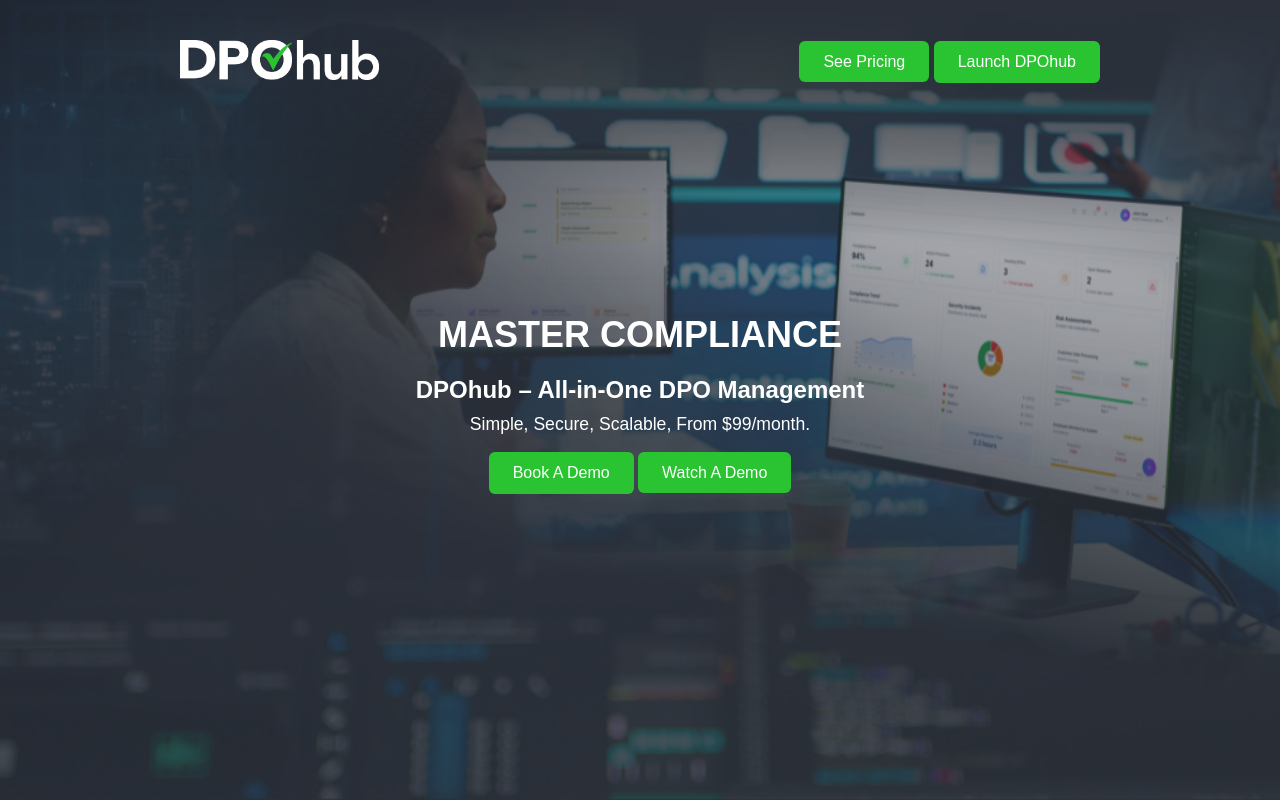
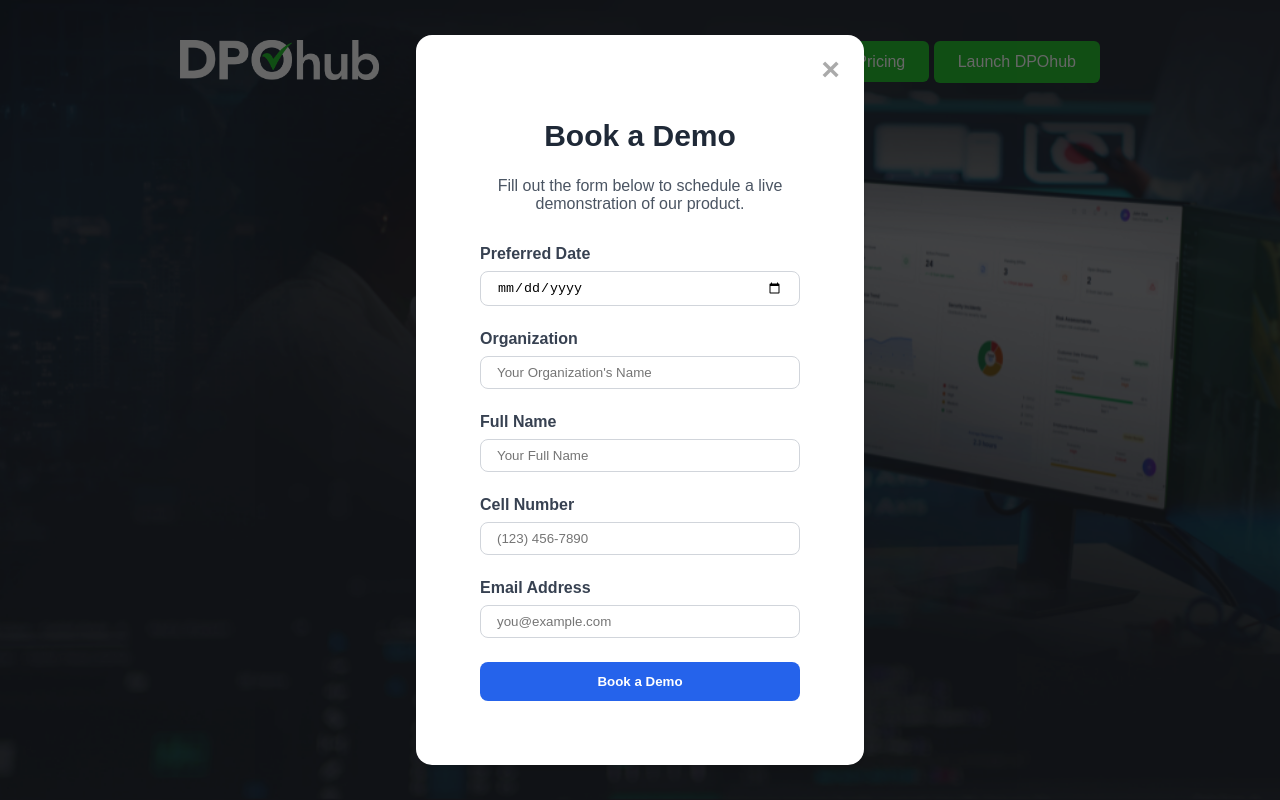
Before and after one commit to stkuwanda/static-web-app, a website: page public/index.html in a window 1280 px wide. Both pictures are taken after a click on the button "Book A Demo". Shown: the top 800 px of the page. Drawn offline with Linux system fonts and the light colour scheme.

Commit message:
initial setup of Book A Demo modal

```diff
--- a/public/index.html
+++ b/public/index.html
@@ -4,10 +4,87 @@
 		<meta charset="UTF-8" />
 		<meta name="viewport" content="width=device-width, initial-scale=1.0" />
 		<link rel="shortcut icon" type="image/x-icon" href="favicon.ico" />
+		<link rel="stylesheet" href="modal.css">
 		<link rel="stylesheet" href="style.css" />
 		<title>DPOhub – Master Your Data Protection Compliance</title>
 	</head>
 	<body>
+		<!-- The Modal -->
+		<div id="modal" class="modal">
+			<!-- Modal content/Booking Form -->
+			<div class="modal-content">
+				<span class="close-button">&times;</span>
+				<h1>Book a Demo</h1>
+				<p>
+					Fill out the form below to schedule a live demonstration of our
+					product.
+				</p>
+
+				<!-- Message box for success or error -->
+				<div id="message-box" class="hidden message-box">
+					Your demo request has been sent! We'll be in touch shortly.
+				</div>
+
+				<form id="booking-form">
+					<!-- Date Picker -->
+					<div class="form-group">
+						<label for="demo-date">Preferred Date</label>
+						<input type="date" id="demo-date" name="demo-date" required />
+					</div>
+
+					<!-- Organization Name -->
+					<div class="form-group">
+						<label for="organization">Organization</label>
+						<input
+							type="text"
+							id="organization"
+							name="organization"
+							placeholder="Your Organization's Name"
+							required
+						/>
+					</div>
+
+					<!-- Full Name -->
+					<div class="form-group">
+						<label for="full-name">Full Name</label>
+						<input
+							type="text"
+							id="full-name"
+							name="full-name"
+							placeholder="Your Full Name"
+							required
+						/>
+					</div>
+
+					<!-- Cell Number -->
+					<div class="form-group">
+						<label for="cell-number">Cell Number</label>
+						<input
+							type="tel"
+							id="cell-number"
+							name="cell-number"
+							placeholder="(123) 456-7890"
+							required
+						/>
+					</div>
+
+					<!-- Email Address -->
+					<div class="form-group">
+						<label for="email">Email Address</label>
+						<input
+							type="email"
+							id="email"
+							name="email"
+							placeholder="you@example.com"
+							required
+						/>
+					</div>
+
+					<!-- Submit Button -->
+					<button type="submit" class="submit-button">Book a Demo</button>
+				</form>
+			</div>
+		</div>
 		<header>
 			<nav class="hero-nav">
 				<div class="logo">
@@ -24,8 +101,12 @@
 					<h2>DPOhub – All-in-One DPO Management</h2>
 					<p>Simple, Secure, Scalable, From $99/month.</p>
 					<div class="cta-buttons">
-						<button class="btn">Book A Demo</button>
-						<a class="btn" href="https://youtube.com/@dpohub.africa?si=-o0dEOPP9q5nW-0b">Watch A Demo</a>
+						<button id="open-modal-btn" class="btn">Book A Demo</button>
+						<a
+							class="btn"
+							href="https://youtube.com/@dpohub.africa?si=-o0dEOPP9q5nW-0b"
+							>Watch A Demo</a
+						>
 					</div>
 				</div>
 			</section>
@@ -33,7 +114,10 @@
 
 		<section>
 			<h2 class="text-light text-center">Why Choose DPOhub?</h2>
-			<p class="text-light text-center" style="max-width: 800px; margin: 0 auto;">
+			<p
+				class="text-light text-center"
+				style="max-width: 800px; margin: 0 auto"
+			>
 				Compliance management doesn’t have to be complicated. MyDPO is a
 				powerful, intuitive platform designed to simplify how you manage
 				policies, risks, training, audits, and reports—all from one centralized
@@ -195,27 +279,71 @@
 							<li>24/7 Phone Support</li>
 							<li>On-Premise Option</li>
 						</ul>
-					<a class="btn text-center" href="https://wa.me/263783469825">Contact Sales</a>
+						<a class="btn text-center" href="https://wa.me/263783469825"
+							>Contact Sales</a
+						>
 					</div>
 				</div>
 			</section>
 		</div>
 
-
 		<footer>
 			<h3>Ready to simplify your compliance journey?</h3>
 			<div class="social-links">
-				<a href="https://x.com/DPOhub_africa?t=B4c0uG5_vnPtRqYCzAhjLw&s=09" target="_blank" style="color: inherit; text-decoration: none; margin-right: 10px;">
-					<svg width="20" height="20" viewBox="0 0 24 24" fill="none" style="vertical-align: middle;">
-						<rect x="3" y="3" width="18" height="18" rx="5" stroke="white" stroke-width="2" fill="none"/>
-						<path d="M8 8l8 8M16 8l-8 8" stroke="white" stroke-width="2" stroke-linecap="round"/>
+				<a
+					href="https://x.com/DPOhub_africa?t=B4c0uG5_vnPtRqYCzAhjLw&s=09"
+					target="_blank"
+					style="color: inherit; text-decoration: none; margin-right: 10px"
+				>
+					<svg
+						width="20"
+						height="20"
+						viewBox="0 0 24 24"
+						fill="none"
+						style="vertical-align: middle"
+					>
+						<rect
+							x="3"
+							y="3"
+							width="18"
+							height="18"
+							rx="5"
+							stroke="white"
+							stroke-width="2"
+							fill="none"
+						/>
+						<path
+							d="M8 8l8 8M16 8l-8 8"
+							stroke="white"
+							stroke-width="2"
+							stroke-linecap="round"
+						/>
 					</svg>
 					Twitter
 				</a>
-				<a href="https://youtube.com/@dpohub.africa?si=-o0dEOPP9q5nW-0b" target="_blank" style="color: inherit; text-decoration: none; margin-right: 10px;">
-					<svg width="20" height="20" viewBox="0 0 24 24" fill="none" style="vertical-align: middle;">
-						<rect x="3" y="3" width="18" height="18" rx="5" stroke="white" stroke-width="2" fill="none"/>
-						<path d="M10 15V9l6 3-6 3z" fill="currentColor"/>
+				<a
+					href="https://youtube.com/@dpohub.africa?si=-o0dEOPP9q5nW-0b"
+					target="_blank"
+					style="color: inherit; text-decoration: none; margin-right: 10px"
+				>
+					<svg
+						width="20"
+						height="20"
+						viewBox="0 0 24 24"
+						fill="none"
+						style="vertical-align: middle"
+					>
+						<rect
+							x="3"
+							y="3"
+							width="18"
+							height="18"
+							rx="5"
+							stroke="white"
+							stroke-width="2"
+							fill="none"
+						/>
+						<path d="M10 15V9l6 3-6 3z" fill="currentColor" />
 					</svg>
 					YouTube
 				</a>
@@ -236,7 +364,16 @@
 				</a> -->
 			</div>
 			<p style="margin-top: 20px">Make the smart move with DPOhub.</p>
-			<div style="display: flex; justify-content: center; align-items: center; gap: 5px; margin-top: 10px; flex-wrap: wrap;">
+			<div
+				style="
+					display: flex;
+					justify-content: center;
+					align-items: center;
+					gap: 5px;
+					margin-top: 10px;
+					flex-wrap: wrap;
+				"
+			>
 				<a class="btn" href="#pricing-section">Get Started Now</a>
 				<a class="btn" href="https://wa.me/263783469825">Contact Sales</a>
 				<button class="btn">Download Brochure</button>
@@ -245,5 +382,6 @@
 				© 2025 DPOhub – Master Your Data Protection Compliance
 			</p>
 		</footer>
+		<script src="main.js"></script>
 	</body>
 </html>
--- a/public/main.js
+++ b/public/main.js
@@ -0,0 +1,85 @@
+console.log('Main JavaScript file loaded successfully.');
+document.addEventListener('DOMContentLoaded', () => {
+	const form = document.getElementById('booking-form');
+	const demoDateInput = document.getElementById('demo-date');
+	const messageBox = document.getElementById('message-box');
+	const modal = document.getElementById('modal');
+	const openModalBtn = document.getElementById('open-modal-btn');
+	const closeButton = document.querySelector('.close-button');
+
+	// Function to show the modal
+	function showModal() {
+		modal.classList.add('is-active');
+	}
+
+	// Function to hide the modal
+	function hideModal() {
+		modal.classList.remove('is-active');
+	}
+
+	// Set the minimum date to today to prevent past bookings
+	const today = new Date();
+	const year = today.getFullYear();
+	const month = String(today.getMonth() + 1).padStart(2, '0');
+	const day = String(today.getDate()).padStart(2, '0');
+	demoDateInput.min = `${year}-${month}-${day}`;
+
+	// Event listeners to open and close the modal
+	openModalBtn.addEventListener('click', showModal);
+	closeButton.addEventListener('click', hideModal);
+
+	// Close the modal if the user clicks outside of it
+	window.addEventListener('click', (event) => {
+		if (event.target === modal) {
+			hideModal();
+		}
+	});
+
+	form.addEventListener('submit', (event) => {
+		event.preventDefault(); // Prevent default form submission
+
+		// Simple validation check
+		const inputs = form.querySelectorAll('input[required]');
+		let isValid = true;
+		inputs.forEach((input) => {
+			if (!input.value) {
+				isValid = false;
+			}
+		});
+
+		if (!isValid) {
+			messageBox.textContent = 'Please fill in all the required fields.';
+			messageBox.classList.remove('bg-green', 'hidden');
+			messageBox.classList.add('bg-red');
+			messageBox.style.opacity = 1;
+
+			setTimeout(() => {
+				messageBox.style.opacity = 0;
+				setTimeout(() => messageBox.classList.add('hidden'), 300);
+			}, 3000);
+			return;
+		}
+
+		// Collect form data
+		const formData = new FormData(form);
+		const data = Object.fromEntries(formData.entries());
+
+		// Log the data to the console
+		console.log('Demo Request Submitted:', data);
+
+		// Simulate a successful submission
+		messageBox.textContent =
+			"Your demo request has been sent! We'll be in touch shortly.";
+		messageBox.classList.remove('bg-red', 'hidden');
+		messageBox.classList.add('bg-green');
+		messageBox.style.opacity = 1;
+
+		// Clear the form fields after submission
+		form.reset();
+
+		// Hide the modal after 3 seconds
+		setTimeout(() => {
+			hideModal();
+		}, 3000);
+	});
+});
--- /dev/null
+++ b/public/modal.css
@@ -0,0 +1,166 @@
+@import url('https://fonts.googleapis.com/css2?family=Inter:wght@400;600;700&display=swap');
+/* Call to action button */
+.cta-button {
+	background-color: #2563eb;
+	color: #ffffff;
+	font-weight: 700;
+	padding: 0.75rem 1.5rem;
+	border-radius: 0.5rem;
+	border: none;
+	cursor: pointer;
+	transition: background-color 0.3s ease-in-out;
+	box-shadow: 0 4px 6px rgba(0, 0, 0, 0.1);
+}
+
+.cta-button:hover {
+	background-color: #1d4ed8;
+}
+
+/* Modal Styles */
+.modal {
+	display: none; /* Hidden by default */
+	position: fixed;
+	z-index: 1; /* Sit on top */
+	left: 0;
+	top: 0;
+	width: 100%;
+	height: 100%;
+	background-color: rgba(0, 0, 0, 0.6); /* Black background with opacity */
+	align-items: center;
+	justify-content: center;
+}
+
+.modal.is-active {
+	display: flex;
+}
+
+/* Modal Content/Form */
+.modal-content {
+	background-color: #ffffff;
+	padding: 2.5rem;
+	border-radius: 1rem;
+	box-shadow: 0 4px 6px rgba(0, 0, 0, 0.1);
+	width: 100%;
+	max-width: 28rem;
+	margin: auto;
+	position: relative;
+}
+
+@media (min-width: 640px) {
+	.modal-content {
+		padding: 3rem;
+	}
+}
+
+@media (min-width: 768px) {
+	.modal-content {
+		padding: 4rem;
+	}
+}
+
+/* Close Button */
+.close-button {
+	position: absolute;
+	top: 1rem;
+	right: 1.5rem;
+	color: #aaa;
+	font-size: 2rem;
+	font-weight: bold;
+	cursor: pointer;
+	transition: color 0.3s ease-in-out;
+}
+
+.close-button:hover,
+.close-button:focus {
+	color: #000;
+}
+
+/* Heading and paragraph styles */
+.modal-content h1 {
+	font-size: 1.875rem; /* 3xl */
+	font-weight: 700; /* bold */
+	text-align: center;
+	color: #1f2937; /* gray-800 */
+	margin-bottom: 1.5rem;
+}
+
+.modal-content p {
+	text-align: center;
+	color: #4b5563; /* gray-600 */
+	margin-bottom: 2rem;
+}
+
+/* Styles for form elements */
+.form-group {
+	margin-bottom: 1.5rem;
+}
+
+.form-group label {
+	display: block;
+	color: #374151; /* gray-700 */
+	font-weight: 600; /* semibold */
+	margin-bottom: 0.5rem;
+}
+
+.form-group input {
+	width: 100%;
+	padding: 0.5rem 1rem;
+	border: 1px solid #d1d5db;
+	border-radius: 0.5rem;
+	outline: none;
+	transition: border-color 0.3s ease-in-out, box-shadow 0.3s ease-in-out;
+}
+
+.form-group input:focus {
+	border-color: #3b82f6;
+	box-shadow: 0 0 0 2px rgba(59, 130, 246, 0.5);
+}
+
+/* Submit button styles */
+.submit-button {
+	width: 100%;
+	background-color: #2563eb;
+	color: #ffffff;
+	font-weight: 700;
+	padding: 0.75rem 1.5rem;
+	border-radius: 0.5rem;
+	border: none;
+	cursor: pointer;
+	transition: background-color 0.3s ease-in-out;
+}
+
+.submit-button:hover {
+	background-color: #1d4ed8;
+}
+
+.submit-button:focus {
+	outline: none;
+	box-shadow: 0 0 0 2px #3b82f6, 0 0 0 4px rgba(59, 130, 246, 0.5);
+}
+
+/* Styles for the message box */
+.message-box {
+	position: fixed;
+	top: 1.25rem;
+	left: 50%;
+	transform: translateX(-50%);
+	padding: 1rem 2rem;
+	border-radius: 0.5rem;
+	box-shadow: 0 4px 6px rgba(0, 0, 0, 0.1);
+	transition: opacity 0.3s ease-in-out;
+	z-index: 1000;
+}
+
+.message-box.hidden {
+	display: none;
+}
+
+.bg-green {
+	background-color: #22c55e;
+	color: white;
+}
+
+.bg-red {
+	background-color: #ef4444;
+	color: white;
+}
```
Lines whose indentation alone changed are shown as unchanged.
